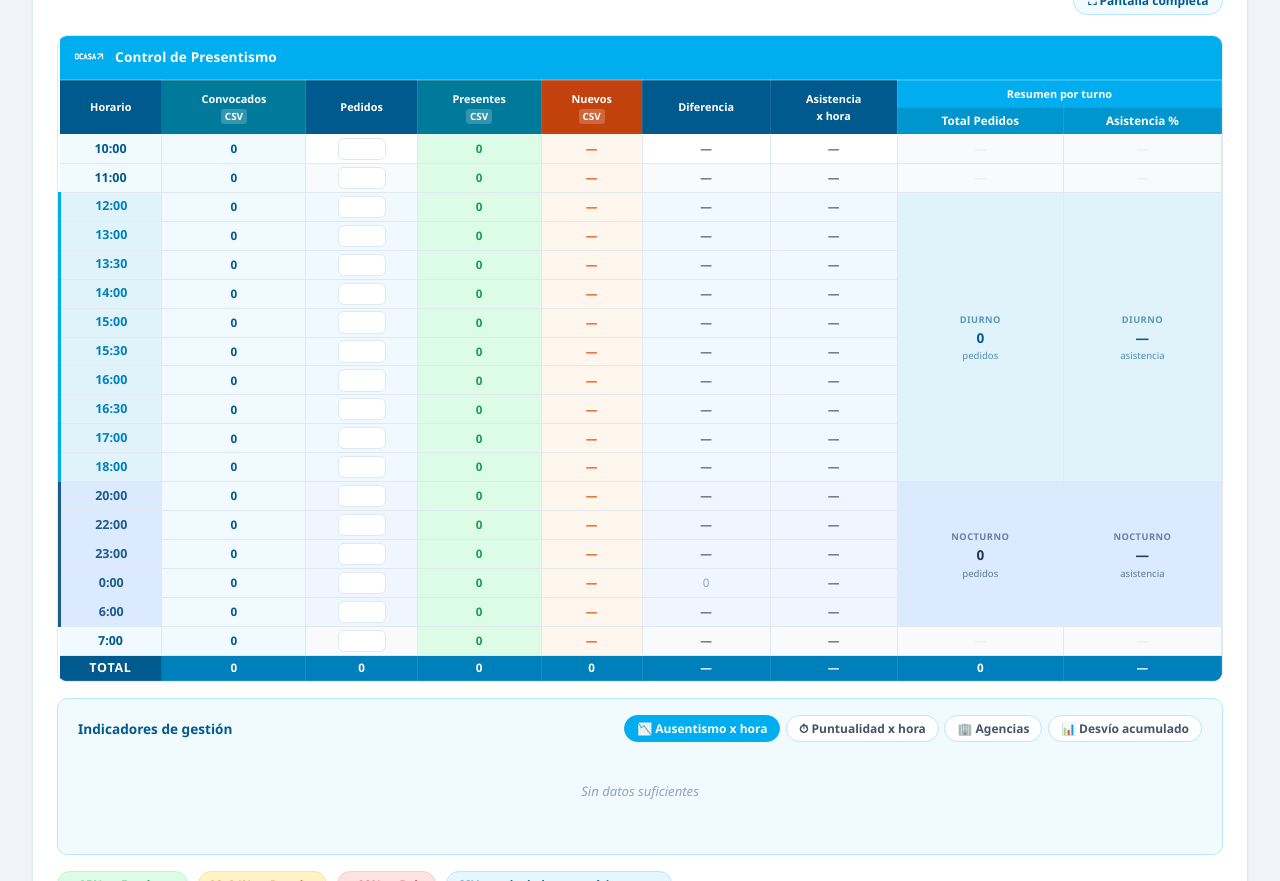
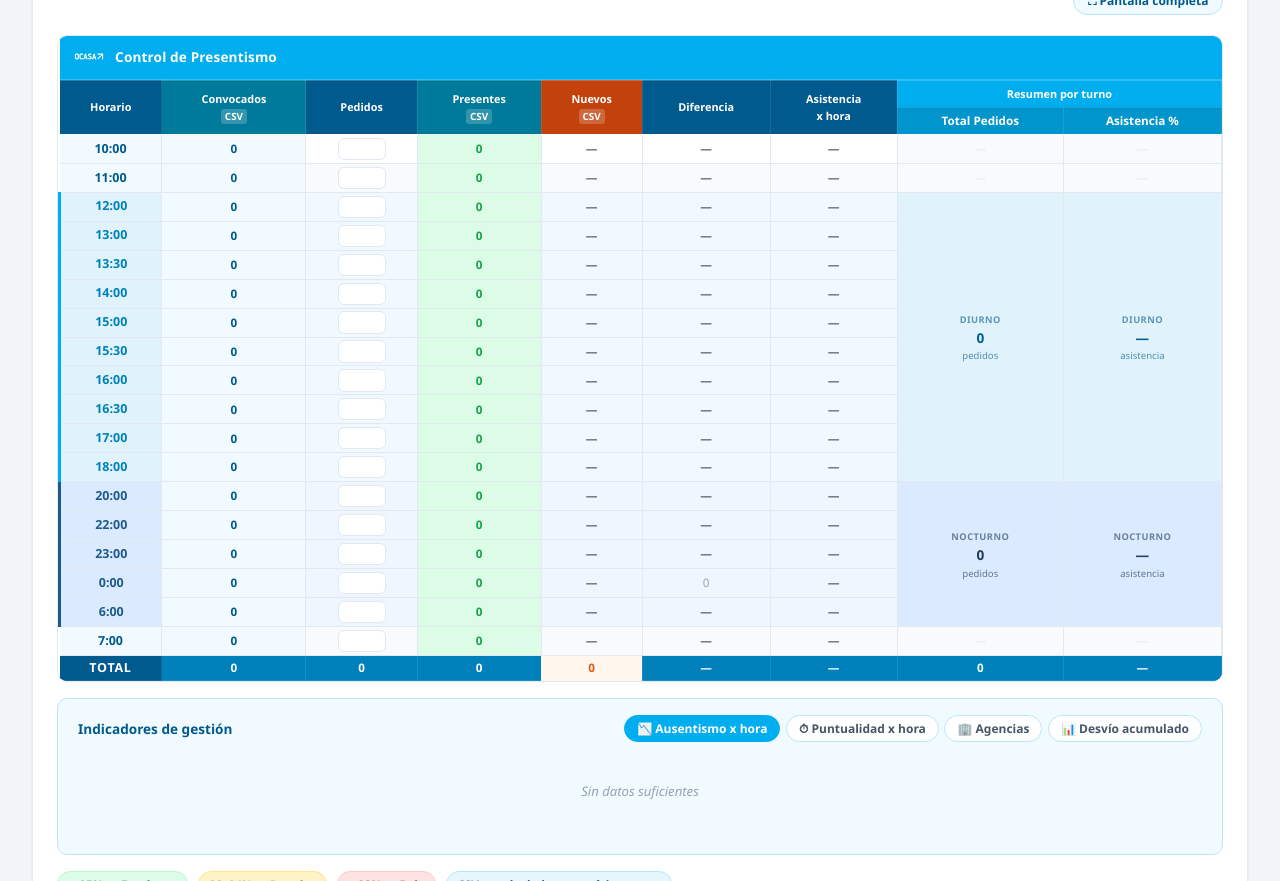
Before and after one commit to Lleaguen/Presentismo, a React (Vite) app: page / in a window 1280 px wide. Shown: the part 720-1601 px from the top of the page. Built offline with nearby package versions, Linux system fonts and the light colour scheme.

Commit message:
update color

```diff
--- a/src/components/ScheduleTable.jsx
+++ b/src/components/ScheduleTable.jsx
@@ -40,6 +40,28 @@ function pctClass(val, s) {
   if (n >= 95) return s.pctHigh
   if (n >= 80) return s.pctMid
   return s.pctLow
+}
+
+// Diferencia total: rojo si negativo, verde si positivo
+function diffTotalClass(val, s) {
+  if (val > 0) return s.diffTotalPos
+  if (val < 0) return s.diffTotalNeg
+  return ''
+}
+
+// Presentes por fila: color según % respecto a convocados
+function presentesClass(pres, conv, s) {
+  if (!conv || conv === 0) return ''
+  const pct = (pres / conv) * 100
+  if (pct >= 95) return s.presHigh
+  if (pct >= 80) return s.presMid
+  if (pct >= 50) return s.presLow
+  return s.presVeryLow
+}
+
+// Nuevos: si hay valor > 0, celda roja
+function nuevosClass(val, s) {
+  return val > 0 ? s.nuevosAlert : s.nuevosCell
 }
 
 // ── Tabla (componente puro, fuera del padre para evitar remount) ─────────────
@@ -189,9 +211,9 @@ function ScheduleTableContent({
           <td className={`${styles.td} ${styles.totalLabel}`}>TOTAL</td>
           <td className={`${styles.td} ${styles.totalCell}`}>{totals.totalConv}</td>
           <td className={`${styles.td} ${styles.totalCell}`}>{totals.totalPed}</td>
-          <td className={`${styles.td} ${styles.totalCell} ${styles.presentes}`}>{totals.totalPres}</td>
-          <td className={`${styles.td} ${styles.totalCell} ${styles.nuevosCell}`}>{totals.totalNuevos}</td>
-          <td className={`${styles.td} ${styles.totalCell} ${diffClass(totals.totalDiff, styles)}`}>
+          <td className={`${styles.td} ${styles.totalCell} ${presentesClass(totals.totalPres, totals.totalConv, styles)}`}>{totals.totalPres}</td>
+          <td className={`${styles.td} ${styles.totalCell} ${totals.totalNuevos > 0 ? styles.nuevosAlert : styles.nuevosCell}`}>{totals.totalNuevos}</td>
+          <td className={`${styles.td} ${styles.totalCell} ${diffTotalClass(totals.totalDiff, styles)}`}>
             {totals.totalPed > 0 || totals.totalPres > 0
               ? (totals.totalDiff > 0 ? `+${totals.totalDiff}` : totals.totalDiff)
               : '—'}
--- a/src/components/ScheduleTable.module.css
+++ b/src/components/ScheduleTable.module.css
@@ -126,11 +126,19 @@
   background: var(--green-light) !important;
 }
 
-.nuevosCell {
-  font-weight: 700;
-  color: #EA580C;
-  background: #FFF7ED !important;
-}
+/* Presentes total — semáforo por % vs convocados */
+.totalRow .presHigh     { background: #16A34A !important; color: #fff !important; font-weight: 700; }  /* ≥95% verde fuerte */
+.totalRow .presMid      { background: #86EFAC !important; color: #14532D !important; font-weight: 700; }  /* 80-95% verde claro */
+.totalRow .presLow      { background: #FDE68A !important; color: #78350F !important; font-weight: 700; }  /* 50-80% amarillo */
+.totalRow .presVeryLow  { background: #DC2626 !important; color: #fff !important; font-weight: 700; }  /* <50% rojo */
+
+/* Nuevos total */
+.totalRow .nuevosCell  { background: #FFF7ED !important; color: #EA580C !important; font-weight: 700; }
+.totalRow .nuevosAlert { background: #DC2626 !important; color: #fff !important; font-weight: 700; }
+
+/* Diferencia total */
+.totalRow .diffTotalPos { background: #16A34A !important; color: #fff !important; font-weight: 800; }
+.totalRow .diffTotalNeg { background: #DC2626 !important; color: #fff !important; font-weight: 800; }
 
 .ausentesCell {
   font-weight: 700;
@@ -215,15 +223,15 @@
 }
 
 .totalCell {
-  background: var(--ocasa-blue-dark) !important;
+  background: var(--ocasa-blue-dark);
   color: #fff;
   font-weight: 700;
   border-color: rgba(255,255,255,0.1) !important;
 }
 
-.totalRow .pctHigh { background: #166534 !important; color: #fff; }
-.totalRow .pctMid  { background: #92400E !important; color: #fff; }
-.totalRow .pctLow  { background: #991B1B !important; color: #fff; }
+.totalRow .pctHigh { background: #16A34A !important; color: #fff; }
+.totalRow .pctMid  { background: #FDE68A !important; color: #78350F; }
+.totalRow .pctLow  { background: #DC2626 !important; color: #fff; }
 .totalRow .diffPos { color: #86EFAC; }
 .totalRow .diffNeg { color: #FCA5A5; }
 
```
